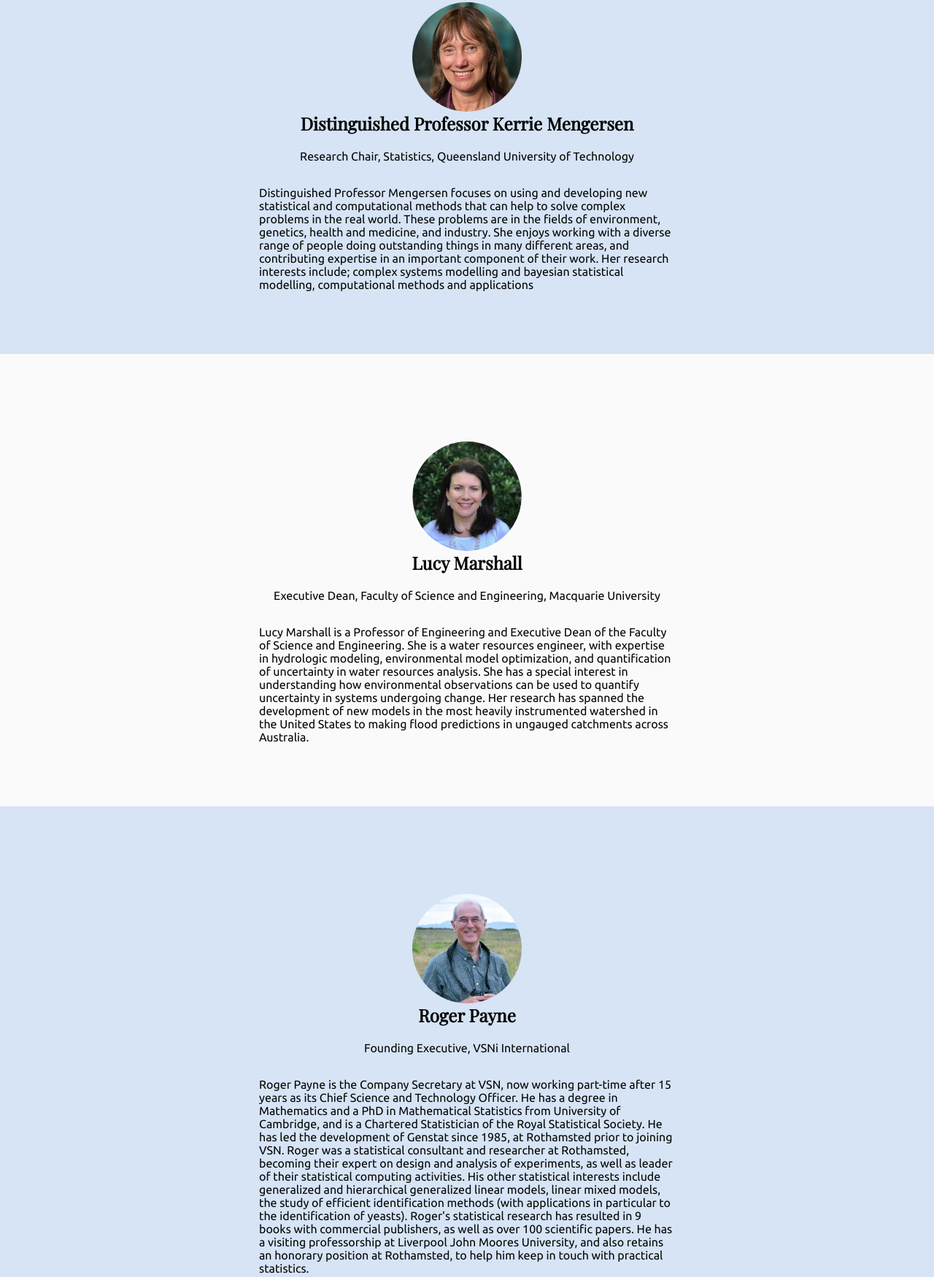
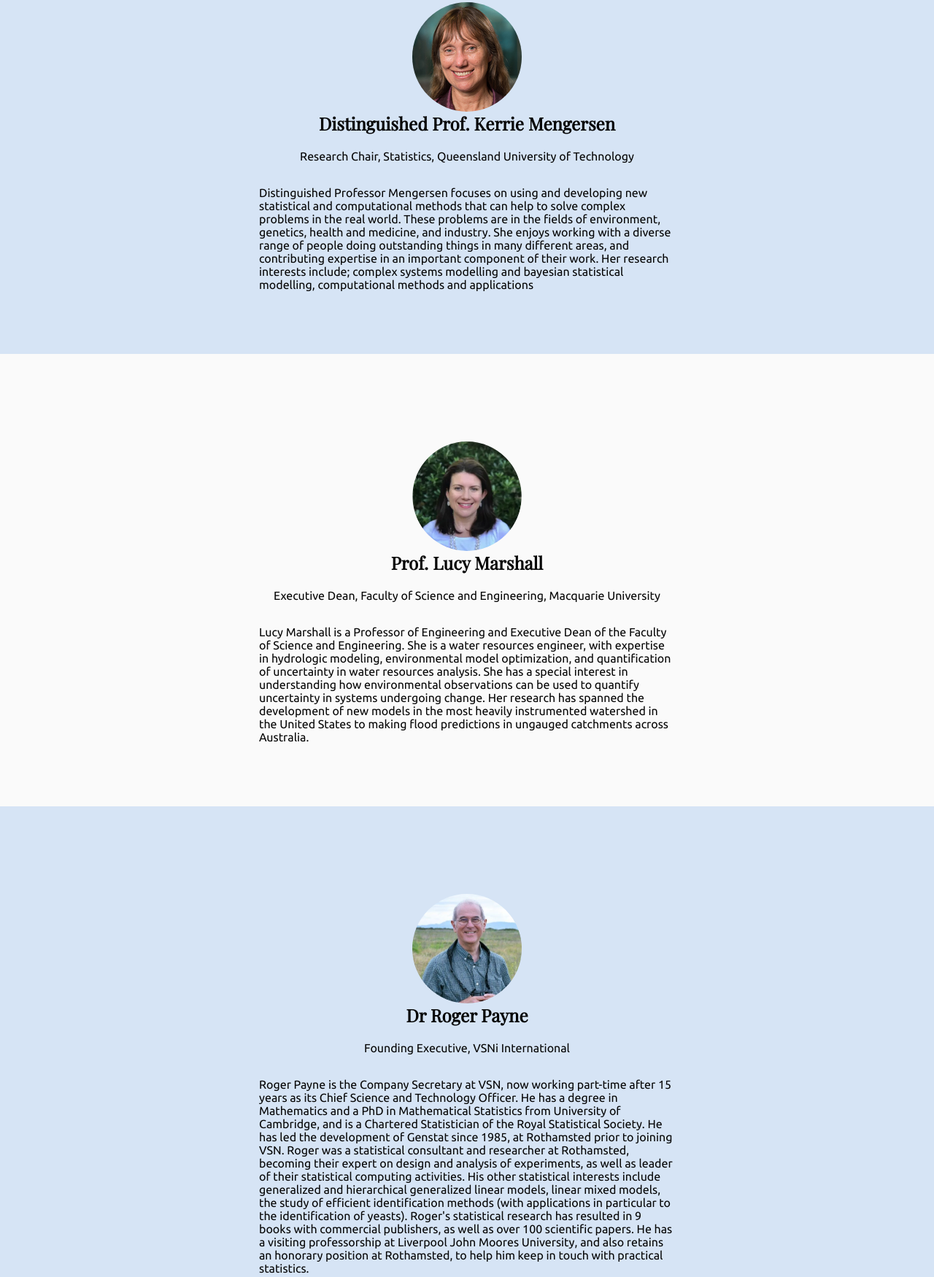
Before and after one commit to Tinula-kariyawasam/aasc2024WebsitE, a website: page web2/public/invited.html in a window 1280 px wide. Shown: the part 818-2568 px from the top of the page at 73% size. Drawn offline with nearby package versions, Linux system fonts and the light colour scheme.

Commit message:
prof. titles in invited page

```diff
--- a/web2/public/invited.html
+++ b/web2/public/invited.html
@@ -63,7 +63,7 @@
         <div class="section-conference">
             <div class="speaker-container">
                 <img src="images/kerrie2.jpeg" alt="Kerrie Mengersen" class="speaker-headshot">
-                <h2 class="speaker-name">Distinguished Professor Kerrie Mengersen</h2>
+                <h2 class="speaker-name">Distinguished Prof. Kerrie Mengersen</h2>
                 <p class="speaker-association">Research Chair, Statistics, Queensland University of Technology</p>
                 <!--                 <p class="speaker-description">My focus is on using and developing new statistical and computational
                     methods that can help to solve complex problems in the real world. These problems are in the fields
@@ -88,7 +88,7 @@
         <div class="section-conference">
             <div class="speaker-container">
                 <img src="images/Lucy-Marshall.webp" alt="Speaker 6" class="speaker-headshot">
-                <h2 class="speaker-name">Lucy Marshall</h2>
+                <h2 class="speaker-name">Prof. Lucy Marshall</h2>
                 <p class="speaker-association">Executive Dean, Faculty of Science and Engineering, Macquarie University
                 </p>
                 <p class="speaker-description">Lucy Marshall is a Professor of Engineering and Executive Dean of the
@@ -107,7 +107,7 @@
         <div class="section-conference">
             <div class="speaker-container">
                 <img src="images/RogerPayne.jpeg" alt="Roger Payne" class="speaker-headshot">
-                <h2 class="speaker-name">Roger Payne</h2>
+                <h2 class="speaker-name">Dr Roger Payne</h2>
                 <p class="speaker-association">Founding Executive, VSNi International</p>
                 <p class="speaker-description">Roger Payne is the Company Secretary at VSN, now working part-time after 15
                     years as its Chief Science and Technology Officer. He has a degree in Mathematics and a PhD in Mathematical
@@ -128,7 +128,7 @@
         <div class="section-conference">
             <div class="speaker-container">
                 <img src="images/AdrianNew.jpeg" alt="Adrian Baddeley" class="speaker-headshot">
-                <h2 class="speaker-name">Prof Adrian Baddeley</h2>
+                <h2 class="speaker-name">Prof. Adrian Baddeley</h2>
                 <p class="speaker-association"> John Curtin Distinguished Emeritus Professor, Curtin University</p>
                 <p class="speaker-description">Adrian Baddeley is a retired professor of statistics whose main research
                     interests are spatial statistics and statistical computing. He is a graduate of the Australian
```
